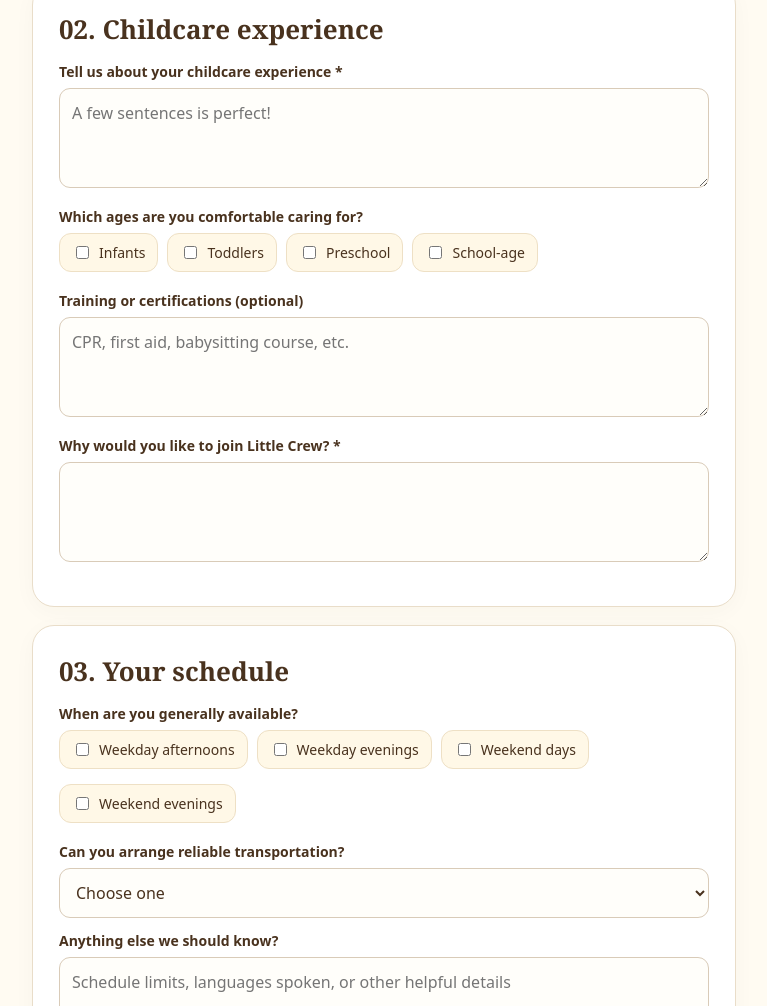
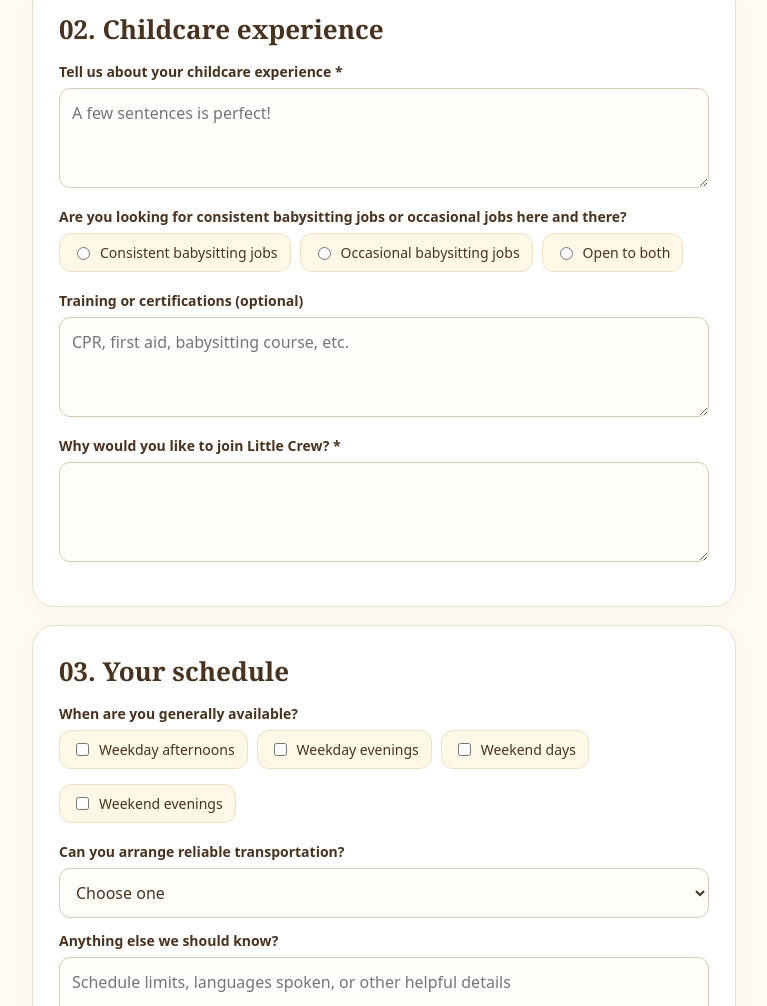
Before and after one commit to littlecrewapplication/littlecrewapplication.github.io, a plain HTML site: page index.html in a window 1280 px wide. Shown: the part 839-1845 px from the top of the page, without its empty margins (256-1023 px from the left). Drawn offline with Linux system fonts and the light colour scheme.

Commit message:
Replace childcare age ranges with job frequency preference

```diff
--- a/index.html
+++ b/index.html
@@ -15,7 +15,7 @@
 </div></section>
 <section class="card"><h2>02. Childcare experience</h2>
 <div class="field"><label for="experience">Tell us about your childcare experience *</label><textarea id="experience" name="experience" placeholder="A few sentences is perfect!" required></textarea></div>
-<div class="field"><label>Which ages are you comfortable caring for?</label><div class="checks"><label><input type="checkbox" name="age_groups" value="Infants"> Infants</label><label><input type="checkbox" name="age_groups" value="Toddlers"> Toddlers</label><label><input type="checkbox" name="age_groups" value="Preschool"> Preschool</label><label><input type="checkbox" name="age_groups" value="School-age"> School-age</label></div></div>
+<div class="field"><label>Are you looking for consistent babysitting jobs or occasional jobs here and there?</label><div class="checks"><label><input type="radio" name="job_preference" value="Consistent babysitting jobs"> Consistent babysitting jobs</label><label><input type="radio" name="job_preference" value="Occasional babysitting jobs"> Occasional babysitting jobs</label><label><input type="radio" name="job_preference" value="Open to both"> Open to both</label></div></div>
 <div class="field"><label for="training">Training or certifications (optional)</label><textarea id="training" name="training" placeholder="CPR, first aid, babysitting course, etc."></textarea></div>
 <div class="field"><label for="fit">Why would you like to join Little Crew? *</label><textarea id="fit" name="fit" required></textarea></div></section>
 <section class="card"><h2>03. Your schedule</h2>
```
